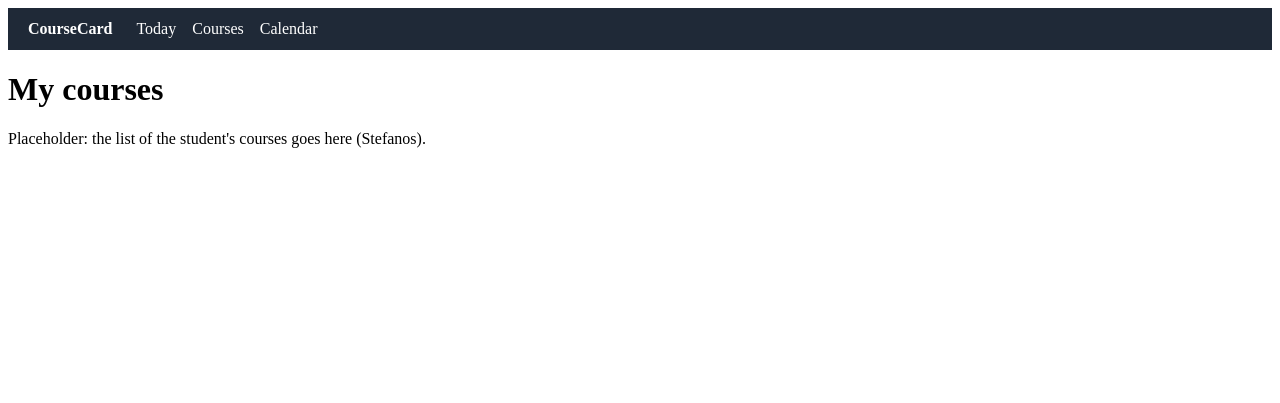
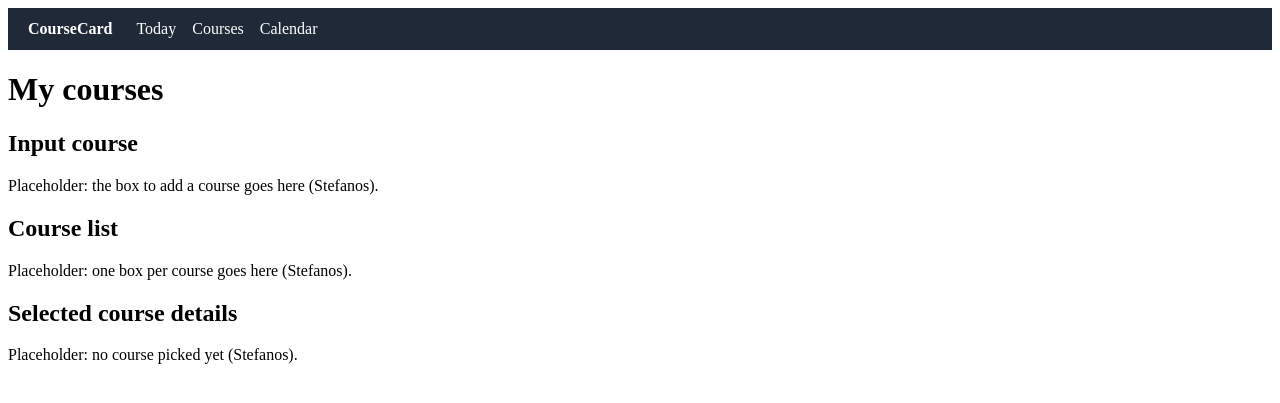
Before and after one commit to HarithIlang/CourseCardWeb, a Django app: page /courses/ in a window 1280 px wide. Shown: the top 403 px of the page. Run offline with Django 5.2, Linux system fonts and the light colour scheme.

Commit message:
Make the courses page one page like Stefanos's drawing
The courses page now holds the add box, the course list and the selected course details. The number address shows the same page with that course picked. The separate Add course and Course details pages are removed.

```diff
--- a/coursecardwebapp/urls.py
+++ b/coursecardwebapp/urls.py
@@ -5,7 +5,6 @@ urlpatterns = [
     path('', views.home, name='home'),
     path('today/', views.today_page, name='today'),
     path('courses/', views.courses_page, name='courses'),
-    path('courses/add/', views.add_course_page, name='add_course'),
     path('courses/<int:course_id>/', views.course_details_page, name='course_details'),
     path('calendar/', views.calendar_page, name='calendar'),
 ]
--- a/coursecardwebapp/views.py
+++ b/coursecardwebapp/views.py
@@ -9,17 +9,14 @@ def today_page(request):
     return render(request, 'today.html')
 
 
-# --- Stefanos's pages ---
+# --- Stefanos's page: one page with the add box, the course list and the selected course ---
 def courses_page(request):
     return render(request, 'courses.html')
 
 
-def add_course_page(request):
-    return render(request, 'add_course.html')
-
-
+# Same page, but with one course picked (the number in the address) on the right side
 def course_details_page(request, course_id):
-    return render(request, 'course_details.html', {'course_id': course_id})
+    return render(request, 'courses.html', {'selected_id': course_id})
 
 
 # --- Not assigned yet ---
--- a/templates/add_course.html
+++ /dev/null
@@ -1,6 +0,0 @@
-{% extends 'base.html' %}
-
-{% block content %}
-    <h1>Add course</h1>
-    <p>Placeholder: the form to add a course goes here (Stefanos).</p>
-{% endblock %}
--- a/templates/courses.html
+++ b/templates/courses.html
@@ -2,5 +2,23 @@
 
 {% block content %}
     <h1>My courses</h1>
-    <p>Placeholder: the list of the student's courses goes here (Stefanos).</p>
+
+    <section>
+        <h2>Input course</h2>
+        <p>Placeholder: the box to add a course goes here (Stefanos).</p>
+    </section>
+
+    <section>
+        <h2>Course list</h2>
+        <p>Placeholder: one box per course goes here (Stefanos).</p>
+    </section>
+
+    <section>
+        <h2>Selected course details</h2>
+        {% if selected_id %}
+            <p>Showing course number {{ selected_id }}.</p>
+        {% else %}
+            <p>Placeholder: no course picked yet (Stefanos).</p>
+        {% endif %}
+    </section>
 {% endblock %}
```
Also changed, not shown: templates/course_details.html (deleted, +0 -7 lines).
